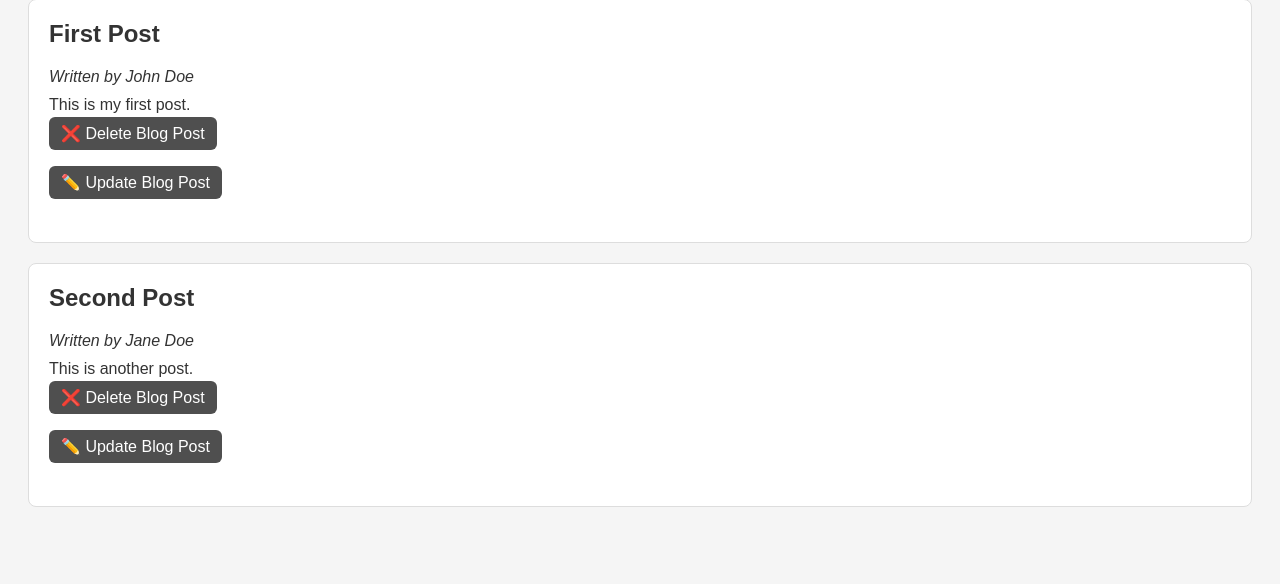
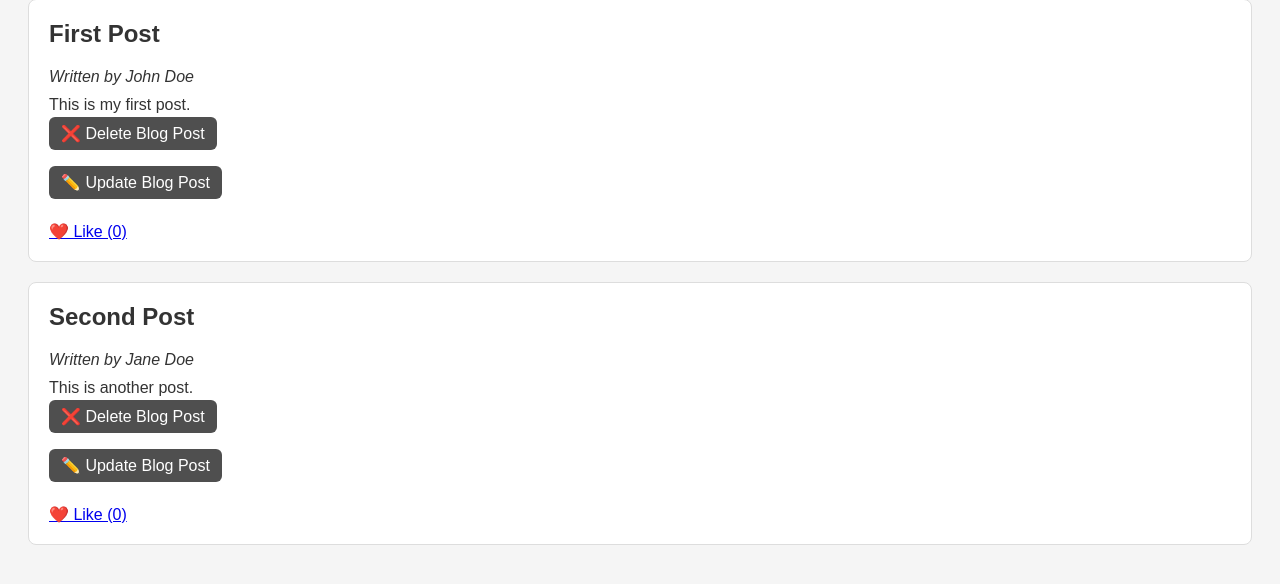
Before and after one commit to ilyassuelen/Basic-Blog-Application, a Flask app: page / in a window 1280 px wide. Shown: the part 158-742 px from the top of the page. Run offline with Flask 3, Linux system fonts and the light colour scheme.

Commit message:
Adding like button and like route

```diff
--- a/Downloads/Basic-Blog-Application/app.py
+++ b/Downloads/Basic-Blog-Application/app.py
@@ -26,6 +26,7 @@ def index():
     """Homepage - Shows all Blog posts."""
     posts = load_posts()
     return render_template("index.html", posts=posts)
+
 
 @app.route('/add', methods=['GET', 'POST'])
 def add():
@@ -57,6 +58,7 @@ def add():
         return redirect(url_for('index'))
 
     return render_template('add.html')
+
 
 @app.route('/delete/<int:post_id>')
 def delete(post_id):
@@ -93,13 +95,18 @@ def update(post_id):
     return render_template('update.html', post=post)
 
 
+@app.route('/like/<int:post_id>')
+def like_post(post_id):
+    posts = load_posts()
 
-    # Update the post in the JSON file
-    # Redirect back to index
+    for post in posts:
+        if post["id"] == post_id:
+            post["likes"] = post.get("likes", 0) + 1
+            break
 
-    # Else, it's a GET request
-    # So display the update.html page
-    return render_template('update.html', post=post)
+    save_posts(posts)
+    return redirect(url_for('index'))
+
 
 if __name__ == '__main__':
     app.run(host="0.0.0.0", port=5001, debug=True)
--- a/Downloads/Basic-Blog-Application/templates/index.html
+++ b/Downloads/Basic-Blog-Application/templates/index.html
@@ -35,6 +35,10 @@
                         ✏️ Update Blog Post
                 </a>
             </p>
+
+            <a href="{{ url_for('like_post', post_id=post['id']) }}" class="btn-like">
+                ❤️ Like ({{ post.get('likes', 0) }})
+            </a>
         </div>
     {% endfor %}
 
```
